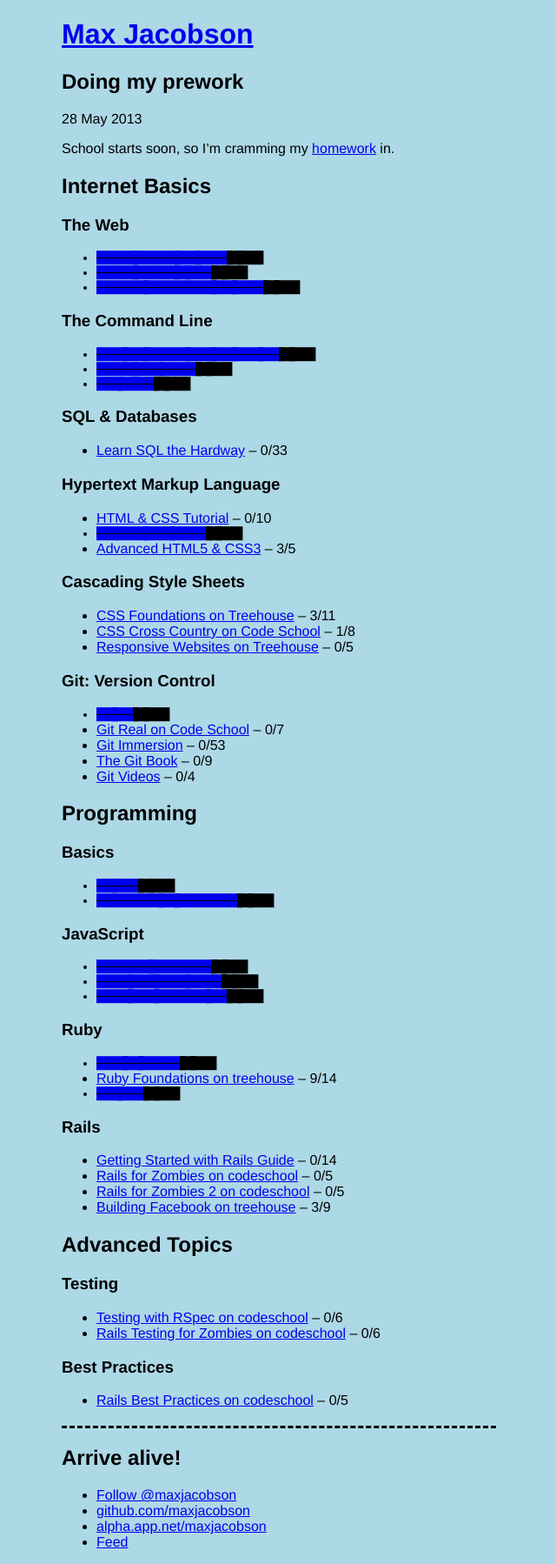
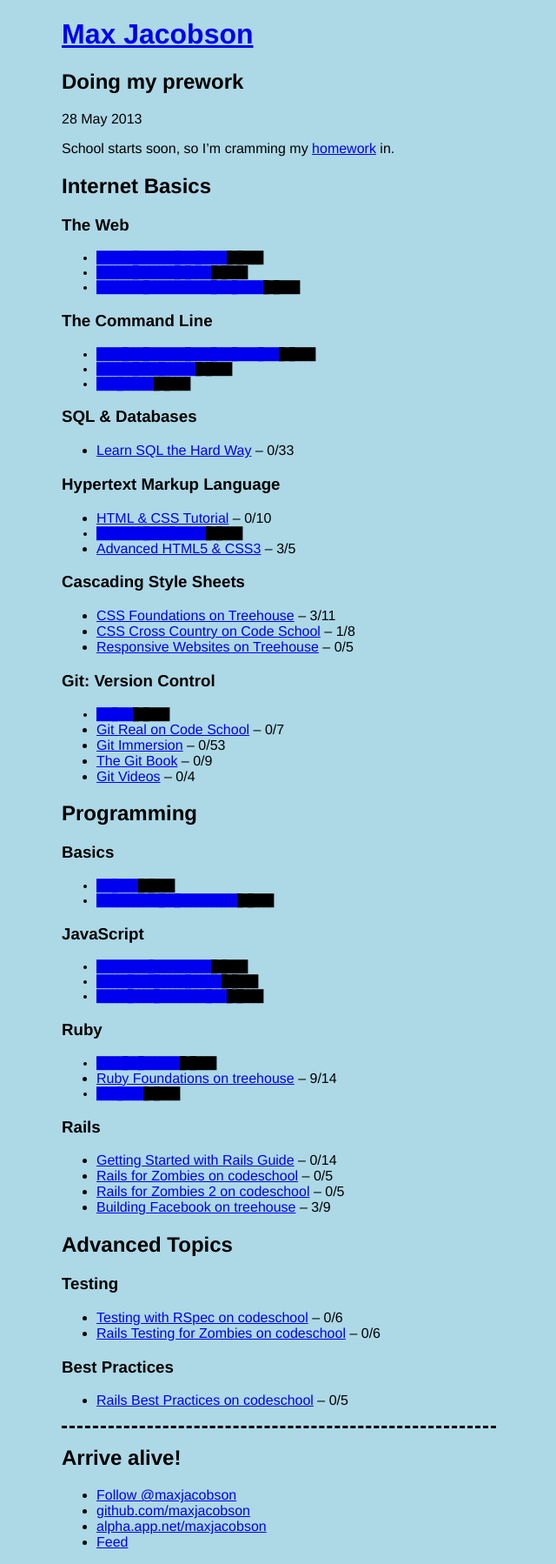
Before and after one commit to hardscrabble/hardscrabble.github.io, a Jekyll site: the page built from _posts/2013-05-28-prework.md, in a window 1280 px wide. Shown: the whole page at 87% size, without its empty margins (319-959 px from the left). Built offline with Jekyll 4.4.1, drawn with Linux system fonts in a browser that asks for light colours; comment, search, counter and statistics services are not loaded; a style sheet for code colours, icons or effects is not loaded.

Commit message:
some comments

```diff
--- a/_coffee/app.coffee
+++ b/_coffee/app.coffee
@@ -1,5 +1,6 @@
 puts = (putter) -> console.log putter
 $ ->
+  # empower search on /archive
   $searcher = $("#searcher")
   if $searcher.val() isnt undefined
     $posts = $(".post")
@@ -14,4 +15,7 @@
             $(this).fadeOut "fast"
       1000
       )
-  $("li").each (i) -> $(this).addClass "strikeout" if $(this).text().match /\– Done$/i
+
+  # if a list item is marked done, strike it out
+  $("li").each (i) ->
+    $(this).addClass "strikeout" if $(this).text().match /\– Done$/i
--- a/_posts/2013-05-28-prework.md
+++ b/_posts/2013-05-28-prework.md
@@ -23,7 +23,7 @@
 
 ### SQL & Databases
 
-* [Learn SQL the Hardway](http://sql.learncodethehardway.org/book/) -- 0/33
+* [Learn SQL the Hard Way](http://sql.learncodethehardway.org/book/) -- 0/33
 
 ### Hypertext Markup Language
 
--- a/_scss/style.scss
+++ b/_scss/style.scss
@@ -28,9 +28,9 @@
 }
 
 .strikeout {
-  text-decoration: line-through;
   font-family: 'redactedregular', sans-serif;
   &:hover {
     font-family: helvetica, sans-serif;
+    text-decoration: line-through;
   }
 }
--- a/css/style.css
+++ b/css/style.css
@@ -7,7 +7,7 @@
 
 body {
   width: 500px;
-  margin: 0 auto;
+  margin: 10px auto;
   background-color: lightblue;
   font-family: helvetica, sans-serif; }
 
@@ -19,7 +19,7 @@
   margin: 10px 0; }
 
 .strikeout {
-  text-decoration: line-through;
   font-family: 'redactedregular', sans-serif; }
   .strikeout:hover {
-    font-family: helvetica, sans-serif; }
+    font-family: helvetica, sans-serif;
+    text-decoration: line-through; }
```
